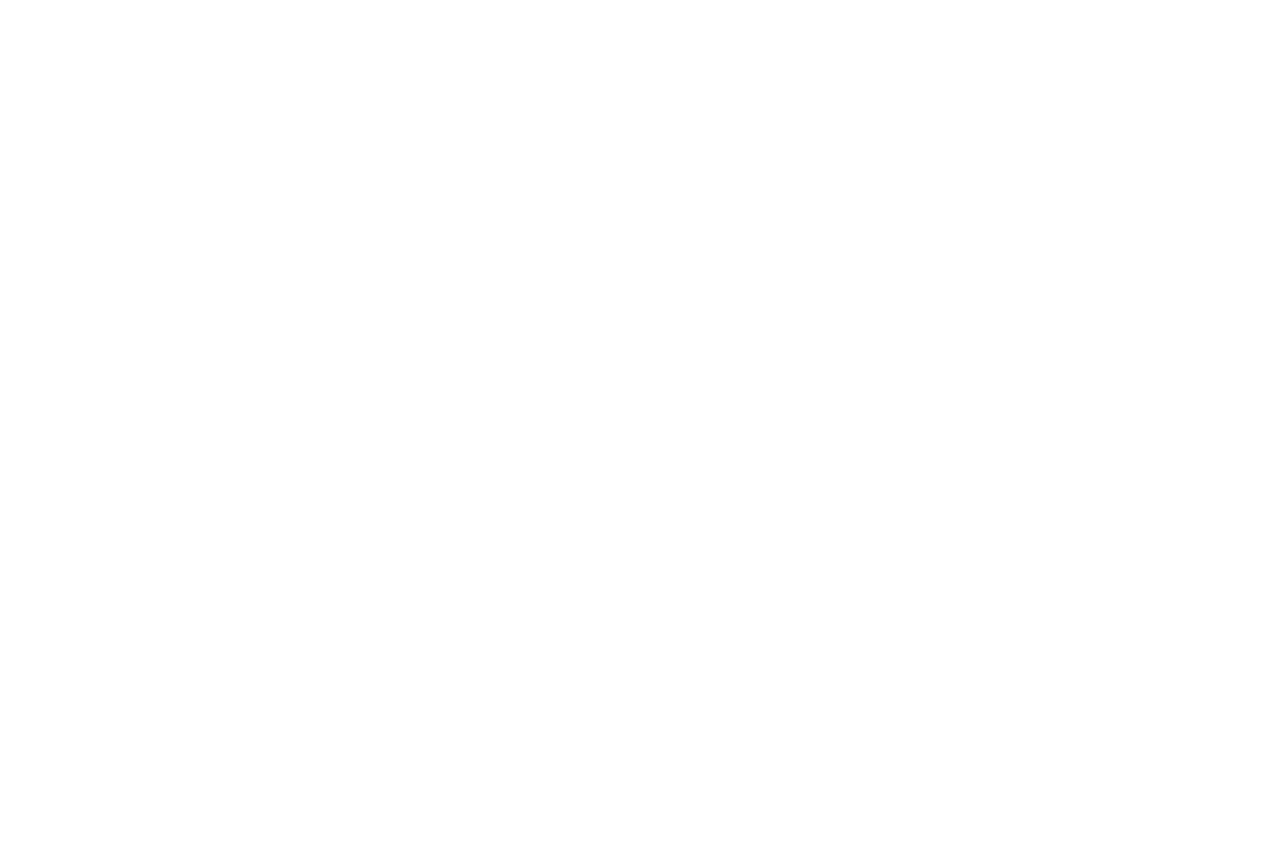
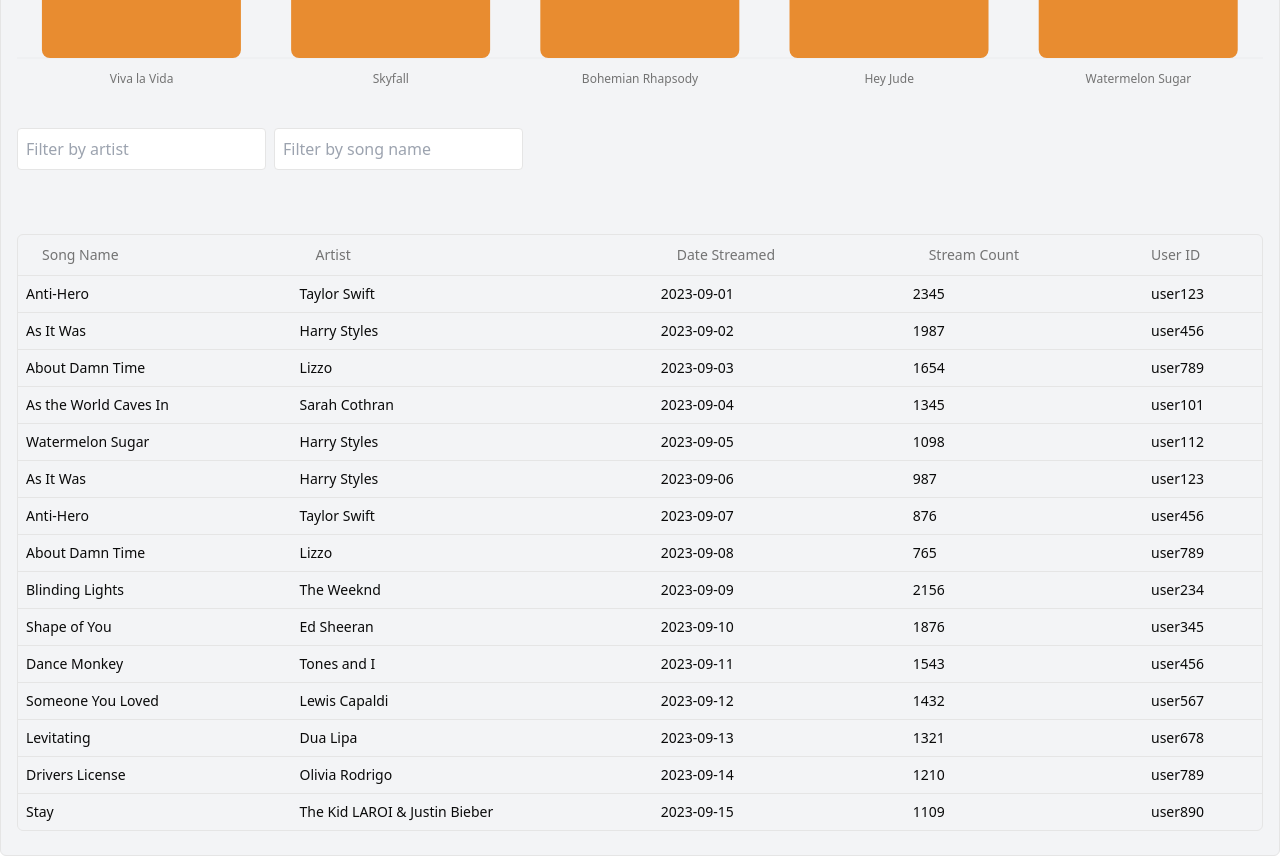
Before and after one commit to joshi-kaushal/streamify, a React (Vite) app: page / in a window 1280 px wide. Shown: the part 2700-3556 px from the top of the page. Before the commit the page ends 2064 px from the top, so only its background shows below. Built offline with nearby package versions, Linux system fonts and the light colour scheme.

Commit message:
wip: recent streams table added

```diff
--- a/package.json
+++ b/package.json
@@ -11,6 +11,7 @@
   },
   "dependencies": {
     "@radix-ui/react-icons": "^1.3.0",
+    "@radix-ui/react-slot": "^1.1.0",
     "class-variance-authority": "^0.7.0",
     "clsx": "^2.1.1",
     "framer-motion": "^11.5.4",
--- a/src/App.tsx
+++ b/src/App.tsx
@@ -1,6 +1,7 @@
 import Navbar from "./components/common/Navbar";
 import SidebarApp from "./components/common/Sidebar";
 import KeyMetrics from "./components/KeyMetrics";
+import RecentStreams from "./components/RecentStreams";
 import RevenueDistribution from "./components/RevenueDistribution";
 import TopStreamedSongs from "./components/TopStreamedSongs";
 import UserGrowth from "./components/UserGrowth";
@@ -18,6 +19,8 @@
         <UserGrowth />
         <RevenueDistribution />
         <TopStreamedSongs />
+        <TopStreamedSongs />
+        <RecentStreams />
       </main>
     </div>
   )
--- /dev/null
+++ b/src/components/RecentStreams.tsx
@@ -0,0 +1,119 @@
+import { useState, useMemo, } from 'react'
+import {
+	Table,
+	TableBody,
+	TableCell,
+	TableHead,
+	TableHeader,
+	TableRow,
+} from "@/components/ui/table"
+import { Button } from "@/components/ui/button"
+import { ChevronDown, ChevronUp } from "lucide-react"
+
+import { RECENT_STREAMS } from '@/data/MockData'
+
+type SortableColumns = "songName" | "artist" | "streamDate" | "streamCount"
+
+export default function RecentStreams() {
+	const [sortColumn, setSortColumn] = useState<SortableColumns | null>(null)
+	const [sortDirection, setSortDirection] = useState<'asc' | 'desc'>('asc')
+	const [filters, setFilters] = useState({ artist: '', songName: '' })
+
+	const sortedAndFilteredData = useMemo(() => {
+		const filteredData = RECENT_STREAMS.filter(stream =>
+			stream.artist.toLowerCase().includes(filters.artist.toLowerCase()) &&
+			stream.songName.toLowerCase().includes(filters.songName.toLowerCase())
+		)
+
+		if (sortColumn) {
+			filteredData.sort((a, b) => {
+				if (a[sortColumn] < b[sortColumn]) return sortDirection === 'asc' ? -1 : 1
+				if (a[sortColumn] > b[sortColumn]) return sortDirection === 'asc' ? 1 : -1
+				return 0
+			})
+		}
+
+		return filteredData
+	}, [sortColumn, sortDirection, filters.artist, filters.songName])
+
+	const handleSort = (column: string) => {
+		if (sortColumn === column) {
+			setSortDirection(sortDirection === 'asc' ? 'desc' : 'asc')
+		} else {
+			setSortColumn(column as SortableColumns)
+			setSortDirection('asc')
+		}
+	}
+
+	const handleFilterChange = (e: React.ChangeEvent<HTMLInputElement>, key: keyof typeof filters) => {
+		setFilters(prev => ({ ...prev, [key]: e.target.value }))
+	}
+
+	return (
+		<>
+			<div className="flex flex-col gap-2 mb-4 md:flex-row">
+				<input
+					type="text"
+					placeholder="Filter by artist"
+					value={filters.artist}
+					onChange={(e) => handleFilterChange(e, 'artist')}
+					className="p-2 border rounded"
+				/>
+				<input
+					type="text"
+					placeholder="Filter by song name"
+					value={filters.songName}
+					onChange={(e) => handleFilterChange(e, 'songName')}
+					className="p-2 border rounded"
+				/>
+			</div>
+			<div className="my-2 border rounded-md">
+				<Table>
+					<TableHeader>
+						<TableRow>
+							<TableHead>
+								<Button variant="ghost" onClick={() => handleSort('songName')}>
+									Song Name
+									{sortColumn === 'songName' && (sortDirection === 'asc' ? <ChevronUp className="w-4 h-4 ml-2" /> : <ChevronDown className="w-4 h-4 ml-2" />)}
+								</Button>
+							</TableHead>
+							<TableHead>
+								<Button variant="ghost" onClick={() => handleSort('artist')}>
+									Artist
+									{sortColumn === 'artist' && (sortDirection === 'asc' ? <ChevronUp className="w-4 h-4 ml-2" /> : <ChevronDown className="w-4 h-4 ml-2" />)}
+								</Button>
+							</TableHead>
+							<TableHead>
+								<Button variant="ghost" onClick={() => handleSort('streamDate')}>
+									Date Streamed
+									{sortColumn === 'streamDate' && (sortDirection === 'asc' ? <ChevronUp className="w-4 h-4 ml-2" /> : <ChevronDown className="w-4 h-4 ml-2" />)}
+								</Button>
+							</TableHead>
+							<TableHead>
+								<Button variant="ghost" onClick={() => handleSort('streamCount')}>
+									Stream Count
+									{sortColumn === 'streamCount' && (sortDirection === 'asc' ? <ChevronUp className="w-4 h-4 ml-2" /> : <ChevronDown className="w-4 h-4 ml-2" />)}
+								</Button>
+							</TableHead>
+							<TableHead>User ID</TableHead>
+						</TableRow>
+					</TableHeader>
+					<TableBody>
+						{sortedAndFilteredData.length === 0 && (
+							<p className='w-full py-2 text-center'>No data for the selected filters</p>
+						)}
+						{sortedAndFilteredData.map((stream, index) => (
+							<TableRow key={index}>
+								<TableCell className="font-medium">{stream.songName}</TableCell>
+								<TableCell>{stream.artist}</TableCell>
+								<TableCell>{stream.streamDate}</TableCell>
+								<TableCell>{stream.streamCount}</TableCell>
+								<TableCell>{stream.userId}</TableCell>
+							</TableRow>
+						))}
+					</TableBody>
+				</Table>
+			</div>
+		</>
+	)
+}
--- /dev/null
+++ b/src/components/ui/button.tsx
@@ -0,0 +1,57 @@
+import * as React from "react"
+import { Slot } from "@radix-ui/react-slot"
+import { cva, type VariantProps } from "class-variance-authority"
+
+import { cn } from "@/lib/utils"
+
+const buttonVariants = cva(
+  "inline-flex items-center justify-center whitespace-nowrap rounded-md text-sm font-medium transition-colors focus-visible:outline-none focus-visible:ring-1 focus-visible:ring-ring disabled:pointer-events-none disabled:opacity-50",
+  {
+    variants: {
+      variant: {
+        default:
+          "bg-primary text-primary-foreground shadow hover:bg-primary/90",
+        destructive:
+          "bg-destructive text-destructive-foreground shadow-sm hover:bg-destructive/90",
+        outline:
+          "border border-input bg-background shadow-sm hover:bg-accent hover:text-accent-foreground",
+        secondary:
+          "bg-secondary text-secondary-foreground shadow-sm hover:bg-secondary/80",
+        ghost: "hover:bg-accent hover:text-accent-foreground",
+        link: "text-primary underline-offset-4 hover:underline",
+      },
+      size: {
+        default: "h-9 px-4 py-2",
+        sm: "h-8 rounded-md px-3 text-xs",
+        lg: "h-10 rounded-md px-8",
+        icon: "h-9 w-9",
+      },
+    },
+    defaultVariants: {
+      variant: "default",
+      size: "default",
+    },
+  }
+)
+
+export interface ButtonProps
+  extends React.ButtonHTMLAttributes<HTMLButtonElement>,
+    VariantProps<typeof buttonVariants> {
+  asChild?: boolean
+}
+
+const Button = React.forwardRef<HTMLButtonElement, ButtonProps>(
+  ({ className, variant, size, asChild = false, ...props }, ref) => {
+    const Comp = asChild ? Slot : "button"
+    return (
+      <Comp
+        className={cn(buttonVariants({ variant, size, className }))}
+        ref={ref}
+        {...props}
+      />
+    )
+  }
+)
+Button.displayName = "Button"
+
+export { Button, buttonVariants }
--- /dev/null
+++ b/src/components/ui/table.tsx
@@ -0,0 +1,120 @@
+import * as React from "react"
+
+import { cn } from "@/lib/utils"
+
+const Table = React.forwardRef<
+  HTMLTableElement,
+  React.HTMLAttributes<HTMLTableElement>
+>(({ className, ...props }, ref) => (
+  <div className="relative w-full overflow-auto">
+    <table
+      ref={ref}
+      className={cn("w-full caption-bottom text-sm", className)}
+      {...props}
+    />
+  </div>
+))
+Table.displayName = "Table"
+
+const TableHeader = React.forwardRef<
+  HTMLTableSectionElement,
+  React.HTMLAttributes<HTMLTableSectionElement>
+>(({ className, ...props }, ref) => (
+  <thead ref={ref} className={cn("[&_tr]:border-b", className)} {...props} />
+))
+TableHeader.displayName = "TableHeader"
+
+const TableBody = React.forwardRef<
+  HTMLTableSectionElement,
+  React.HTMLAttributes<HTMLTableSectionElement>
+>(({ className, ...props }, ref) => (
+  <tbody
+    ref={ref}
+    className={cn("[&_tr:last-child]:border-0", className)}
+    {...props}
+  />
+))
+TableBody.displayName = "TableBody"
+
+const TableFooter = React.forwardRef<
+  HTMLTableSectionElement,
+  React.HTMLAttributes<HTMLTableSectionElement>
+>(({ className, ...props }, ref) => (
+  <tfoot
+    ref={ref}
+    className={cn(
+      "border-t bg-muted/50 font-medium [&>tr]:last:border-b-0",
+      className
+    )}
+    {...props}
+  />
+))
+TableFooter.displayName = "TableFooter"
+
+const TableRow = React.forwardRef<
+  HTMLTableRowElement,
+  React.HTMLAttributes<HTMLTableRowElement>
+>(({ className, ...props }, ref) => (
+  <tr
+    ref={ref}
+    className={cn(
+      "border-b transition-colors hover:bg-muted/50 data-[state=selected]:bg-muted",
+      className
+    )}
+    {...props}
+  />
+))
+TableRow.displayName = "TableRow"
+
+const TableHead = React.forwardRef<
+  HTMLTableCellElement,
+  React.ThHTMLAttributes<HTMLTableCellElement>
+>(({ className, ...props }, ref) => (
+  <th
+    ref={ref}
+    className={cn(
+      "h-10 px-2 text-left align-middle font-medium text-muted-foreground [&:has([role=checkbox])]:pr-0 [&>[role=checkbox]]:translate-y-[2px]",
+      className
+    )}
+    {...props}
+  />
+))
+TableHead.displayName = "TableHead"
+
+const TableCell = React.forwardRef<
+  HTMLTableCellElement,
+  React.TdHTMLAttributes<HTMLTableCellElement>
+>(({ className, ...props }, ref) => (
+  <td
+    ref={ref}
+    className={cn(
+      "p-2 align-middle [&:has([role=checkbox])]:pr-0 [&>[role=checkbox]]:translate-y-[2px]",
+      className
+    )}
+    {...props}
+  />
+))
+TableCell.displayName = "TableCell"
+
+const TableCaption = React.forwardRef<
+  HTMLTableCaptionElement,
+  React.HTMLAttributes<HTMLTableCaptionElement>
+>(({ className, ...props }, ref) => (
+  <caption
+    ref={ref}
+    className={cn("mt-4 text-sm text-muted-foreground", className)}
+    {...props}
+  />
+))
+TableCaption.displayName = "TableCaption"
+
+export {
+  Table,
+  TableHeader,
+  TableBody,
+  TableFooter,
+  TableHead,
+  TableRow,
+  TableCell,
+  TableCaption,
+}
```
Also changed, not shown: 1 other file (tests, documents, lock files or other folders).
